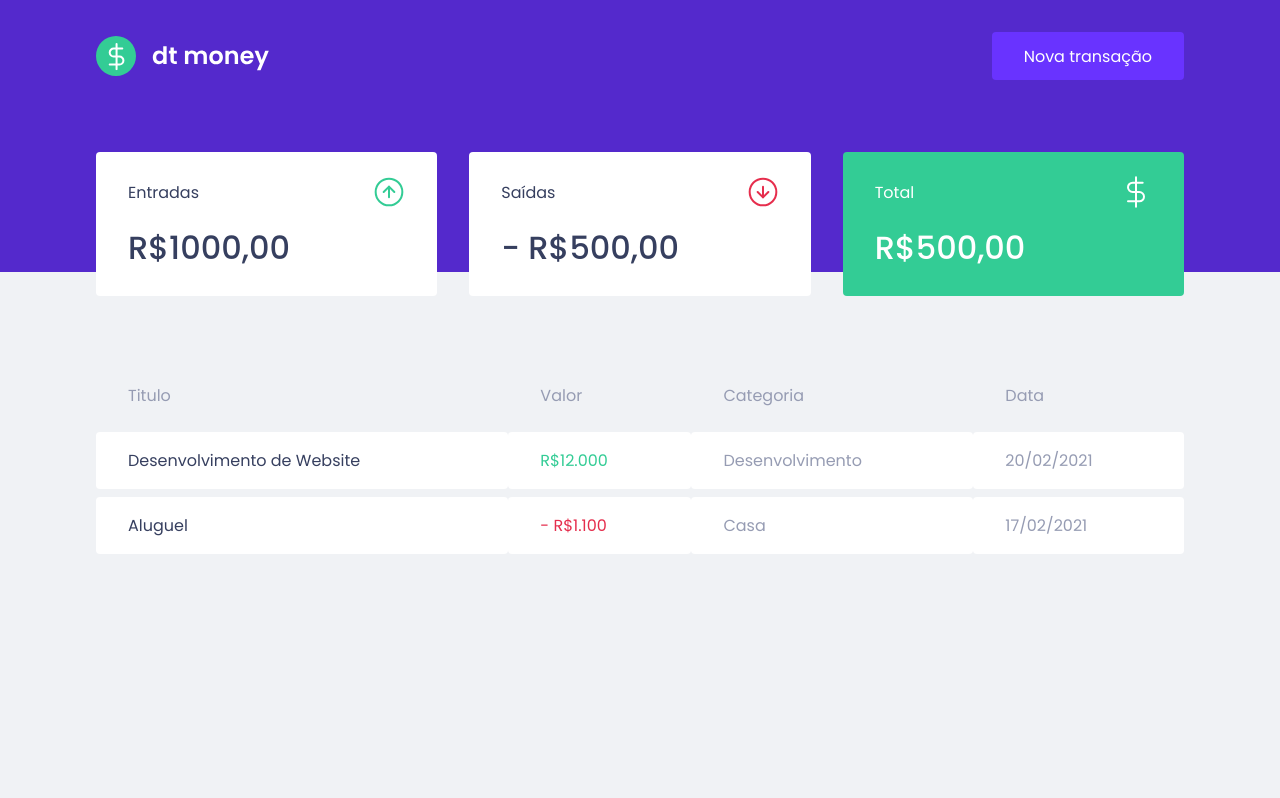
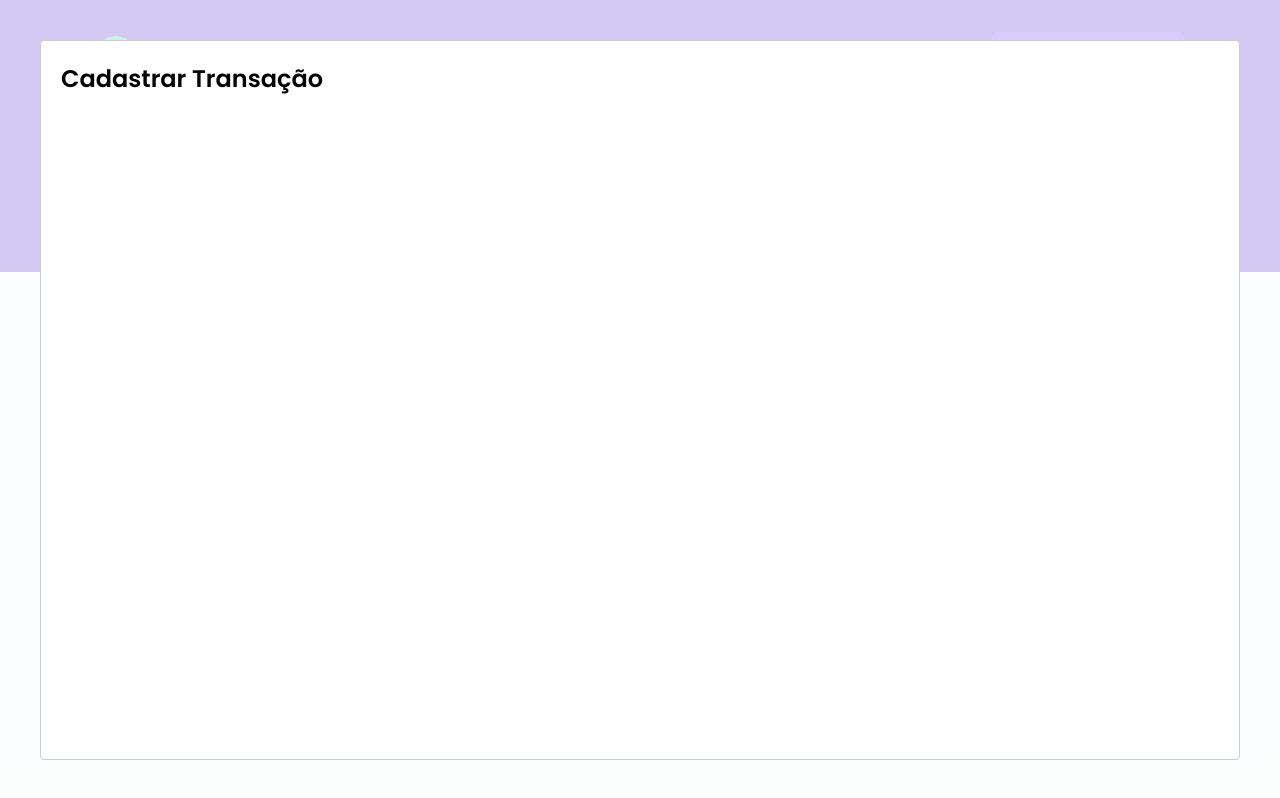
Before and after one commit to ElijahJunnior/Ignite-reactjs-03-dtmoney, a React (Create React App) app: page / in a window 1280 px wide. Both pictures are taken after a click on the button "Nova transação". Built offline with nearby package versions, Linux system fonts and the light colour scheme; no server answers; what miragejs would draw is missing.

Commit message:
I started to create a modal to create new Transaction

```diff
--- a/package.json
+++ b/package.json
@@ -7,6 +7,7 @@
     "miragejs": "^0.1.41",
     "react": "^17.0.2",
     "react-dom": "^17.0.2",
+    "react-modal": "^3.14.3",
     "react-scripts": "4.0.3",
     "styled-components": "^5.3.0",
     "web-vitals": "^1.0.1"
@@ -19,6 +20,7 @@
     "@types/node": "^12.0.0",
     "@types/react": "^17.0.0",
     "@types/react-dom": "^17.0.0",
+    "@types/react-modal": "^3.12.1",
     "@types/styled-components": "^5.1.11",
     "typescript": "^4.1.2"
   },
--- a/src/App.tsx
+++ b/src/App.tsx
@@ -1,12 +1,33 @@
+import { useState } from 'react';
+import Modal from 'react-modal';
 import { Dashboard } from "./components/Dashboard";
 import { Header } from "./components/Header";
 import { GlobalStyle } from "./styles/global";
 
+Modal.setAppElement("#root");
+
 export function App() {
+
+  const [isNewTransactionModalOpen, setIsNewTransactionModalOpen] = useState(false);
+
+  function handleOpenNewTransactionModal() {
+    setIsNewTransactionModalOpen(true);
+  }
+
+  function handleCloseNewTransactionModal() {
+    setIsNewTransactionModalOpen(false);
+  }
+
   return (
     <>
-      <Header />
+      <Header onOpenNewTransactionModal={handleOpenNewTransactionModal} />
       <Dashboard />
+      <Modal
+        isOpen={isNewTransactionModalOpen}
+        onRequestClose={handleCloseNewTransactionModal}
+      >
+        <h2>Cadastrar Transação</h2>
+      </Modal>
       <GlobalStyle />
     </>
   );
--- a/src/components/Header/index.tsx
+++ b/src/components/Header/index.tsx
@@ -1,14 +1,21 @@
+import { Container, Content } from './styles';
 import logoImg from '../../assets/logo.svg';
 
-import { Container, Content } from './styles';
+interface HeaderProps {
+    onOpenNewTransactionModal: () => void;
+}
 
-export function Header() {
+
+export function Header({ onOpenNewTransactionModal }: HeaderProps) {
+
     return (
 
         <Container>
             <Content>
                 <img src={logoImg} alt="DT Money" />
-                <button type='button'> Nova transação </button>
+                <button type='button' onClick={onOpenNewTransactionModal}>
+                    Nova transação
+                </button>
             </Content>
         </Container>
 
```
Also changed, not shown: 1 other file (tests, documents, lock files or other folders).
